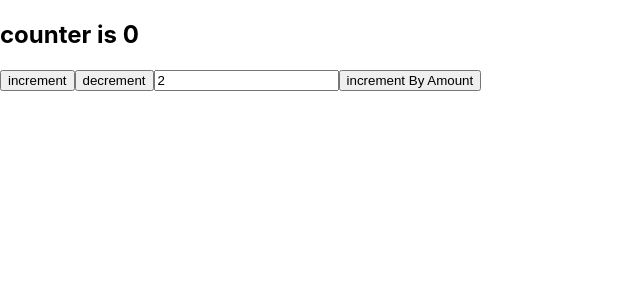
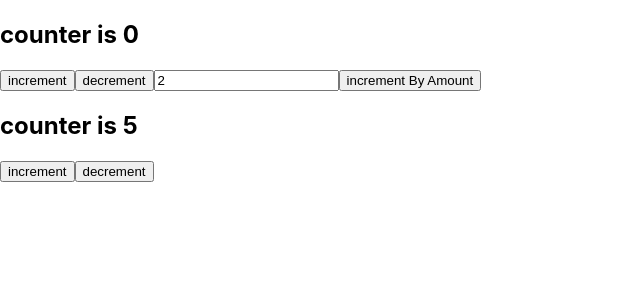
Before and after one commit to amincxo/tamrinReduxtoolkit, a React (Create React App) app: page / in a window 1280 px wide. Shown: the top 300 px of the page, without its empty margins (0-640 px from the left). Built offline with nearby package versions, Linux system fonts and the light colour scheme.

Commit message:
create another slice

```diff
--- a/src/App.js
+++ b/src/App.js
@@ -1,9 +1,11 @@
-import Counter from "./components/Counter"
+import Counter from "./components/Counter";
+import Number from "./components/Number";
 
 function App() {
   return (
     <div >
         <Counter/>
+        <Number />
     </div>
   );
 }
--- a/src/app/store.js
+++ b/src/app/store.js
@@ -1,10 +1,12 @@
 import { configureStore } from "@reduxjs/toolkit";
 
 import counterReducer from "../features/counter/counterSlice"
+import numberReducer from "../features/number/numberSlice"
 
 const store = configureStore({
     reducer: {
-        counter:counterReducer
+        counter:counterReducer,
+        number:numberReducer
     },
 })
 
--- /dev/null
+++ b/src/components/Number.js
@@ -0,0 +1,15 @@
+import { useSelector , useDispatch } from 'react-redux'
+import { increment , decrement ,selectNumber } from '../features/number/numberSlice';
+
+export default function Number() {
+
+    const conter = useSelector(selectNumber);
+    const dispatch = useDispatch();
+    return (
+    <div>
+        <h2>counter is {conter}</h2>
+        <button onClick={()=> dispatch(increment())} >increment</button>
+        <button onClick={()=> dispatch(decrement())} >decrement</button>
+    </div>
+  )
+}
--- /dev/null
+++ b/src/features/number/numberSlice.js
@@ -0,0 +1,18 @@
+import { createSlice } from "@reduxjs/toolkit";
+
+const initialState = {
+    numberValue: 5,
+}
+
+const numberSlice = createSlice({
+    name: "number",
+    initialState,
+    reducers: {
+        increment: state => {state.numberValue++;},
+        decrement: state => {state.numberValue--;},
+    },
+});
+
+export default numberSlice.reducer
+export const  {increment , decrement} = numberSlice.actions;
+export const selectNumber = (state) => state.number.numberValue;
```
